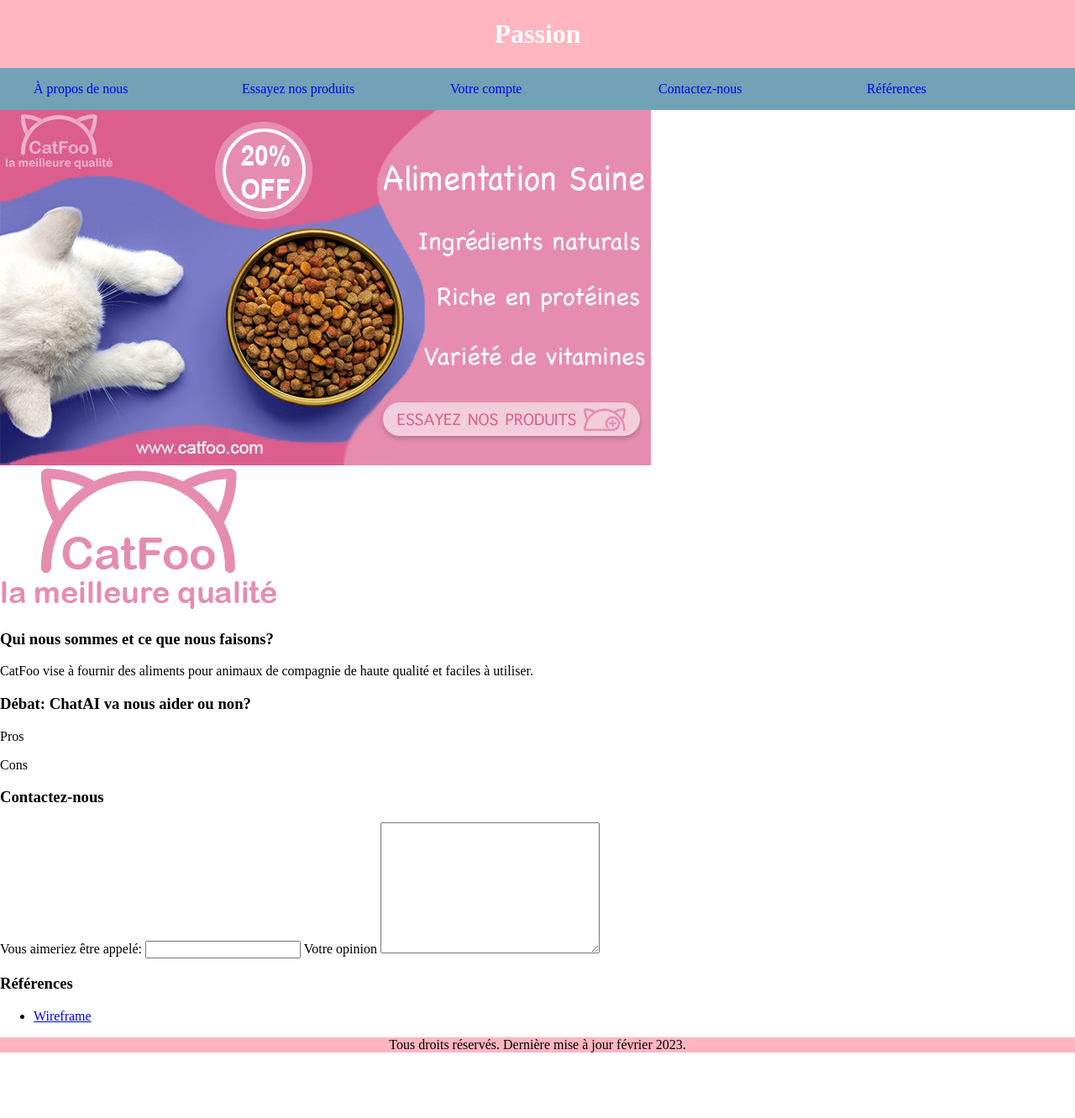
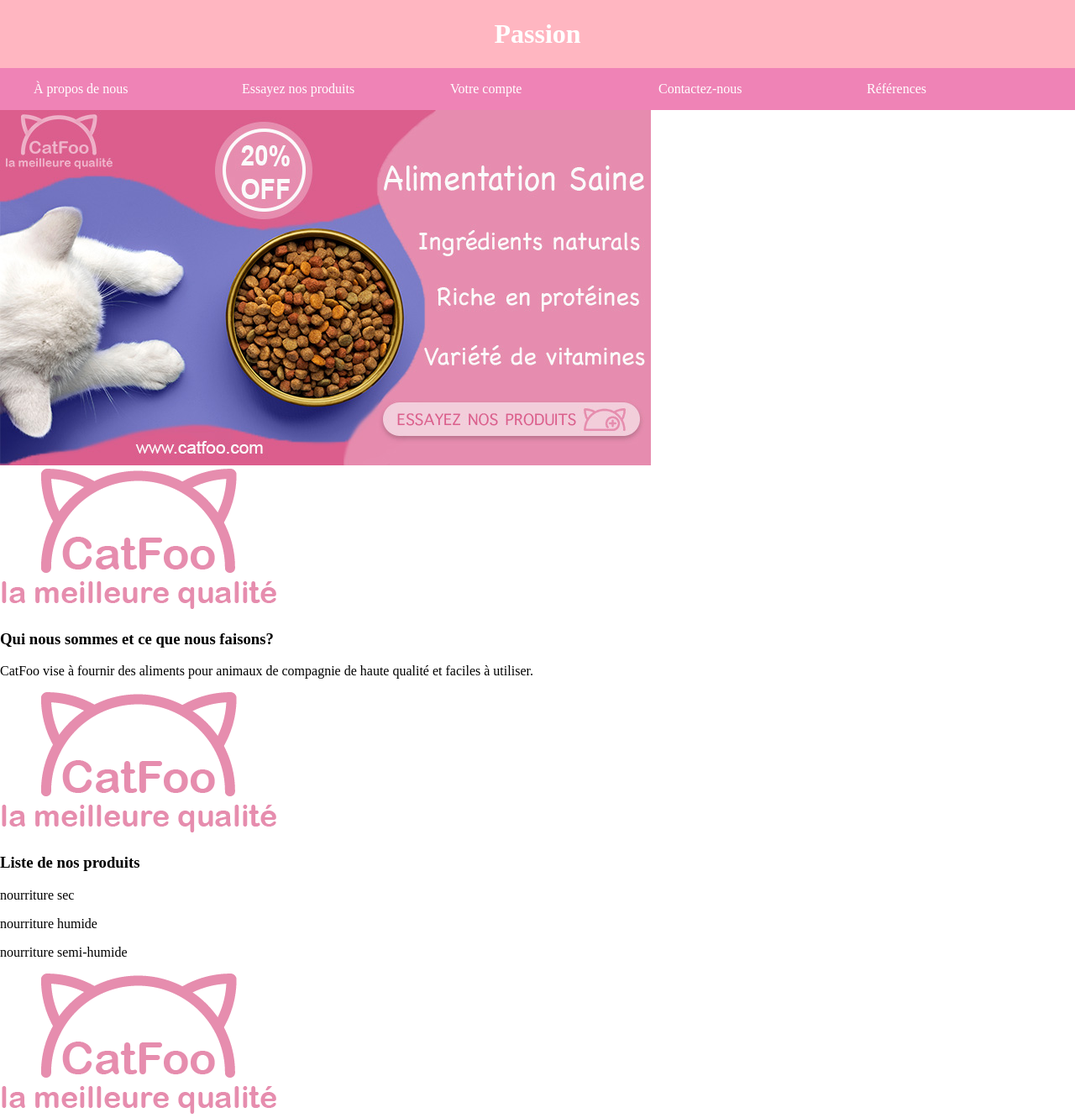
Before and after one commit to yzl-2022/zele.github.io, a plain HTML site: page index.html in a window 1280 px wide. Shown: the part 198-1529 px from the top of the page at 84% size. Before the commit the page ends 1451 px from the top, so only its background shows below. Drawn offline with Linux system fonts and the light colour scheme.

Commit message:
small modification

```diff
--- a/index.html
+++ b/index.html
@@ -4,7 +4,7 @@
     <meta charset="UTF-8">
     <meta http-equiv="X-UA-Compatible" content="IE=edge">
     <meta name="viewport" content="width=device-width, initial-scale=1.0">
-    <title>Voyager à travers Canada</title>
+    <title>Passion</title>
     <link rel="stylesheet" href="css/main.css">
     <style>
         body{
@@ -30,7 +30,7 @@
             color: white;
         }
         nav {
-            background-color: rgb(19, 100, 133, 0.6);
+            background-color: rgb(236, 100, 164, .8);
         }
         nav ul {
             display: flex;
@@ -44,7 +44,11 @@
         }
         nav ul li a {
             text-decoration: none;
+            color: white;
             display: block;
+        }
+        nav ul li a:hover {
+            text-decoration: underline;
         }
         main div.carousel {
             height: 50%;
@@ -59,10 +63,10 @@
     </header>
     <nav>
         <ul>
-            <li><a href="#">À propos de nous</a></li>
-            <li><a href="#">Essayez nos produits</a></li>
+            <li><a href="#intro">À propos de nous</a></li>
+            <li><a href="#product">Essayez nos produits</a></li>
             <li><a href="#">Votre compte</a></li>
-            <li><a href="#">Contactez-nous</a></li>
+            <li><a href="#contact">Contactez-nous</a></li>
             <li><a href="#">Références</a></li>
         </ul>
     </nav>
@@ -77,14 +81,15 @@
                 <p>CatFoo vise à fournir des aliments pour animaux de compagnie de haute qualité et faciles à utiliser.</p>
             </section>
             <section>
-                <h3 id="debat">Débat: ChatAI va nous aider ou non?</h3>
-                <p>Pros</p>
-                <p></p>
-                <p>Cons</p>
-                <p></p>
+                <img src="image/logo.png" alt="CatFoo">
+                <h3 id="product">Liste de nos produits</h3>
+                <p>nourriture sec</p>
+                <p>nourriture humide</p>
+                <p>nourriture semi-humide</p>
             </section>
             <section>
-                <h3 id="opinion">Contactez-nous</h3>
+                <img src="image/logo.png" alt="CatFoo">
+                <h3 id="contact">Contactez-nous</h3>
                 <form action="" name="formulaire">
                     <label for="name">Vous aimeriez être appelé: </label>
                     <input type="text" name="name" id="name">
```
